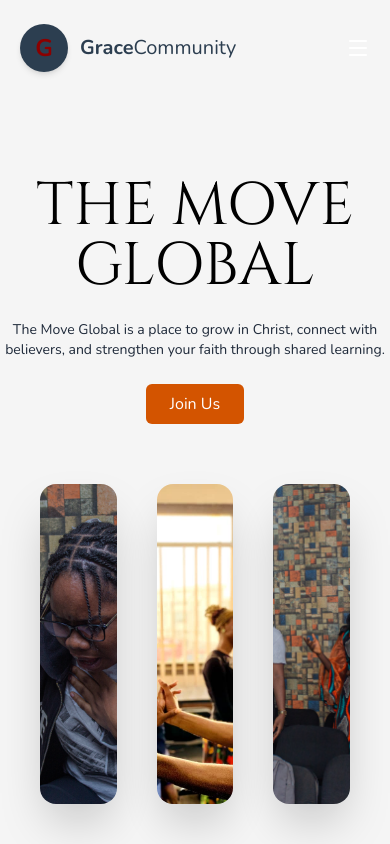
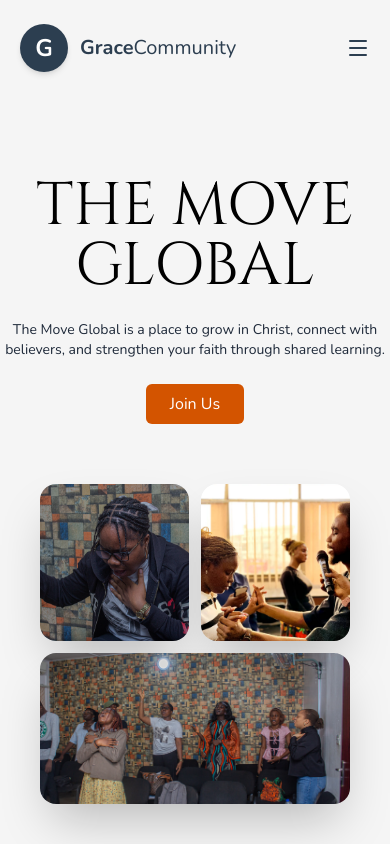
Before and after one commit to BTScoder/TheMove, a React (Vite) app in the folder client/: page / in a window 390 px wide. Shown: the top 844 px of the page. Built offline with nearby package versions, Linux system fonts and the light colour scheme; a web font is replaced by a local one.

Commit message:
Worked on the hero and navbar

```diff
--- a/client/src/components/Hero.jsx
+++ b/client/src/components/Hero.jsx
@@ -16,7 +16,7 @@ const Hero = () => {
             Join Us
           </button>
         </div>
-        <div className="mt-15 grid h-80 grid-cols-3 gap-10 px-10">
+        <div className="mt-15 grid h-80 grid-cols-2 gap-3 px-10 lg:grid-cols-3 lg:gap-10">
           <div className="overflow-hidden rounded-2xl shadow-2xl">
             <img
               src="/HeroMaybe.png"
@@ -31,7 +31,7 @@ const Hero = () => {
               className="h-full w-full object-cover"
             />
           </div>
-          <div className="overflow-hidden rounded-2xl shadow-2xl">
+          <div className="col-span-2 overflow-hidden rounded-2xl shadow-2xl lg:col-span-1">
             <img
               src="/HeroImage.png"
               alt="heroflat"
--- a/client/src/components/Navbar.jsx
+++ b/client/src/components/Navbar.jsx
@@ -37,7 +37,7 @@ const Navbar = () => {
             >
               <span
                 className={clsx(
-                  "text-accent font-bold",
+                  "font-bold text-white",
                   isHomePage ? "text-2xl" : "text-3xl",
                 )}
               >
@@ -141,7 +141,7 @@ const Navbar = () => {
         <button
           className={clsx(
             "md:hidden",
-            isHomePage ? "text-white" : "text-gray-900",
+            isHomePage ? "text-primary" : "text-gray-900",
           )}
           onClick={() => setIsMenuOpen(!isMenuOpen)}
         >
```
